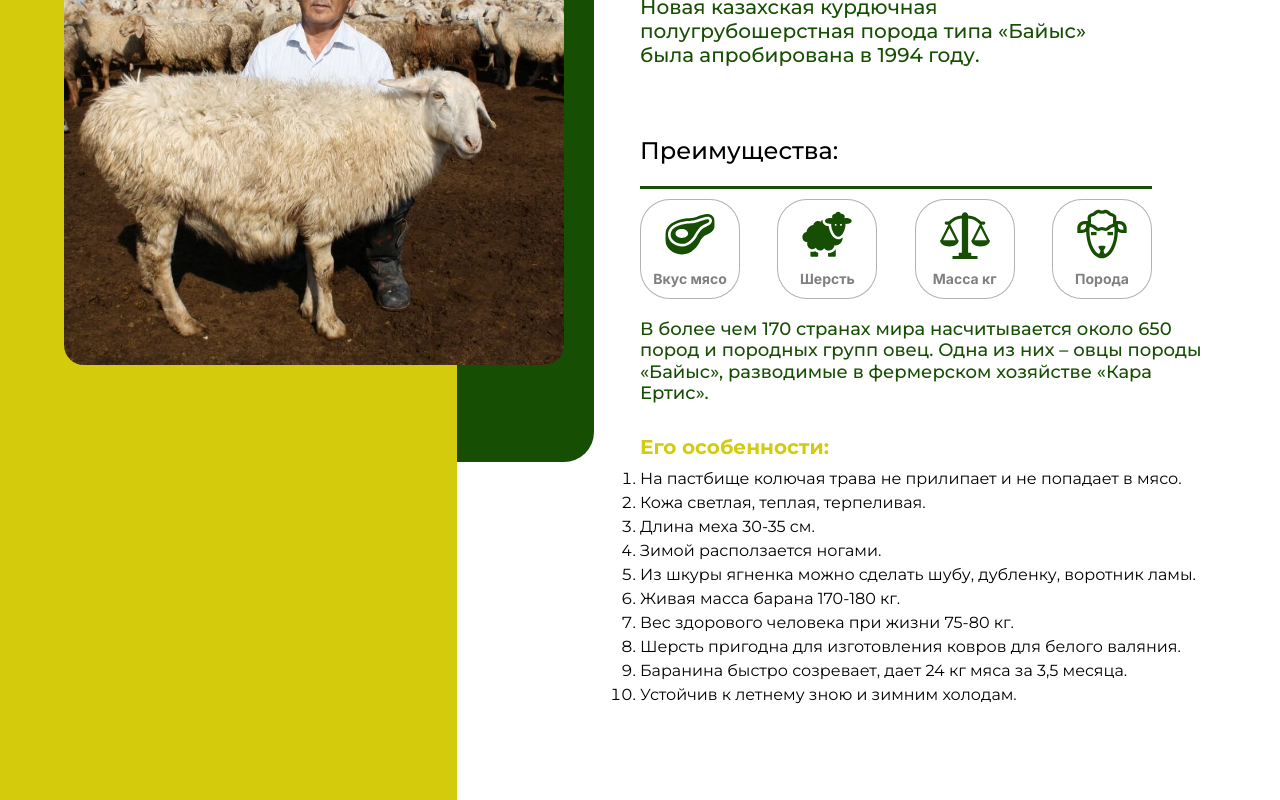
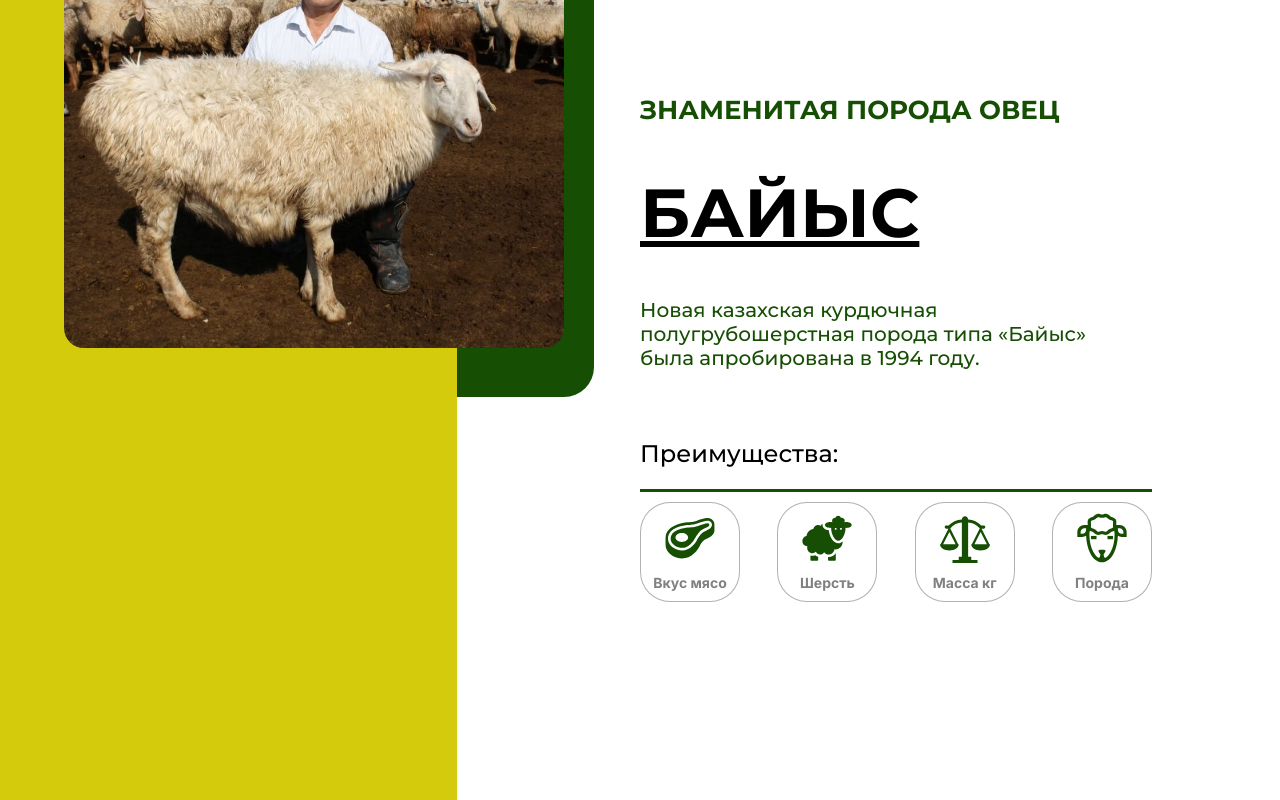
Before and after one commit to aman-juman/qaraertis.kz, a Next.js app: page / in a window 1280 px wide. Shown: the part 1620-2420 px from the top of the page. Built offline with nearby package versions, Linux system fonts and the light colour scheme.

Commit message:
version-1.38

```diff
--- a/components/products/product/Product.jsx
+++ b/components/products/product/Product.jsx
@@ -80,13 +80,13 @@ const Product = ({data}) => {
                         isAdvantages
                     }
                     {
-                        data.advantages ?
-                        <div className={styles.additionalText}>
-                            <h5>{data.advantages.title}</h5>
-                            <p>{data.advantages.listTitle}</p>
-                            <ol>{advantagesList}</ol>
-                        </div>
-                            : null
+                        // data.advantages ?
+                        // <div className={styles.additionalText}>
+                        //     <h5>{data.advantages.title}</h5>
+                        //     <p>{data.advantages.listTitle}</p>
+                        //     <ol>{advantagesList}</ol>
+                        // </div>
+                        //     : null
 
                     }
                 </div>
```
